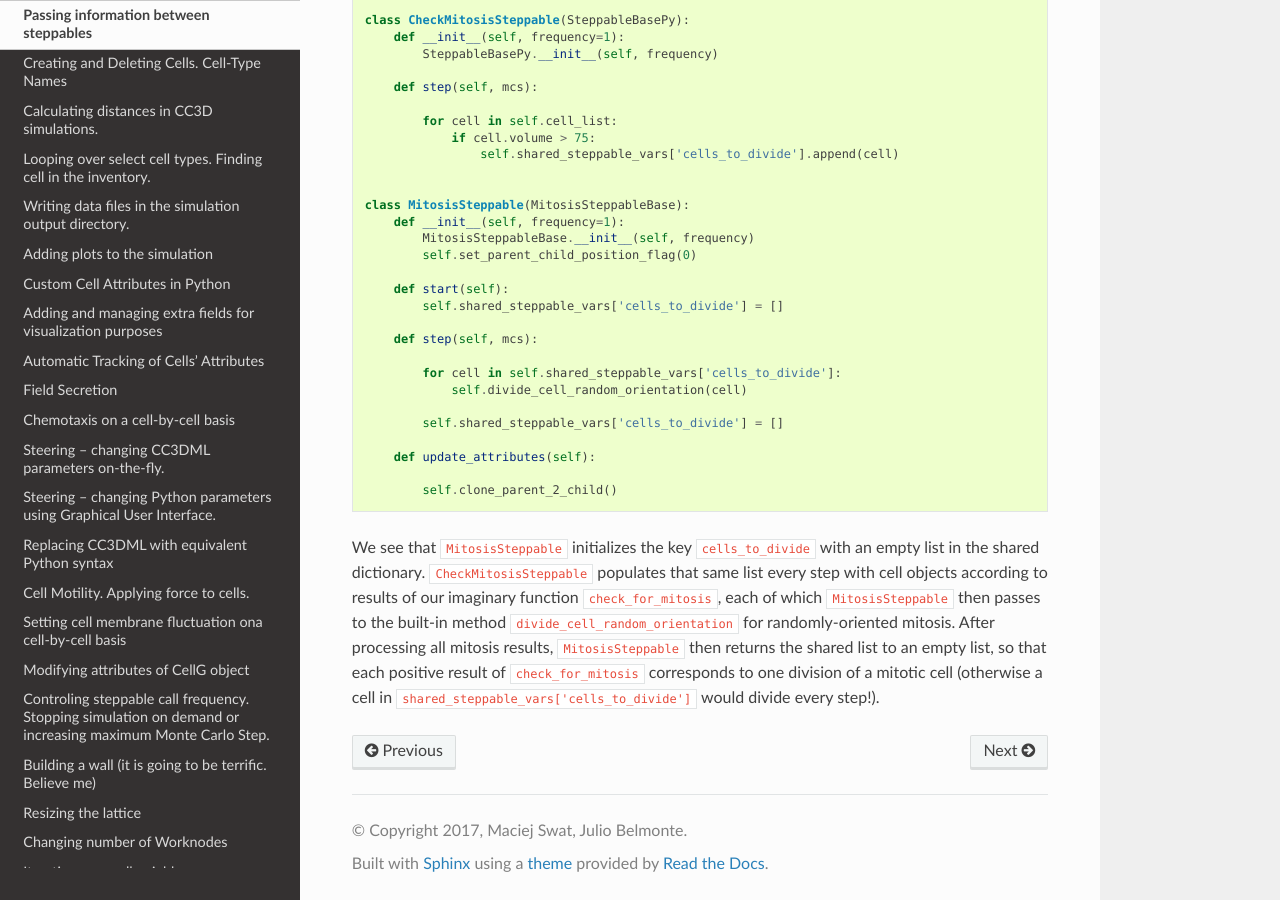
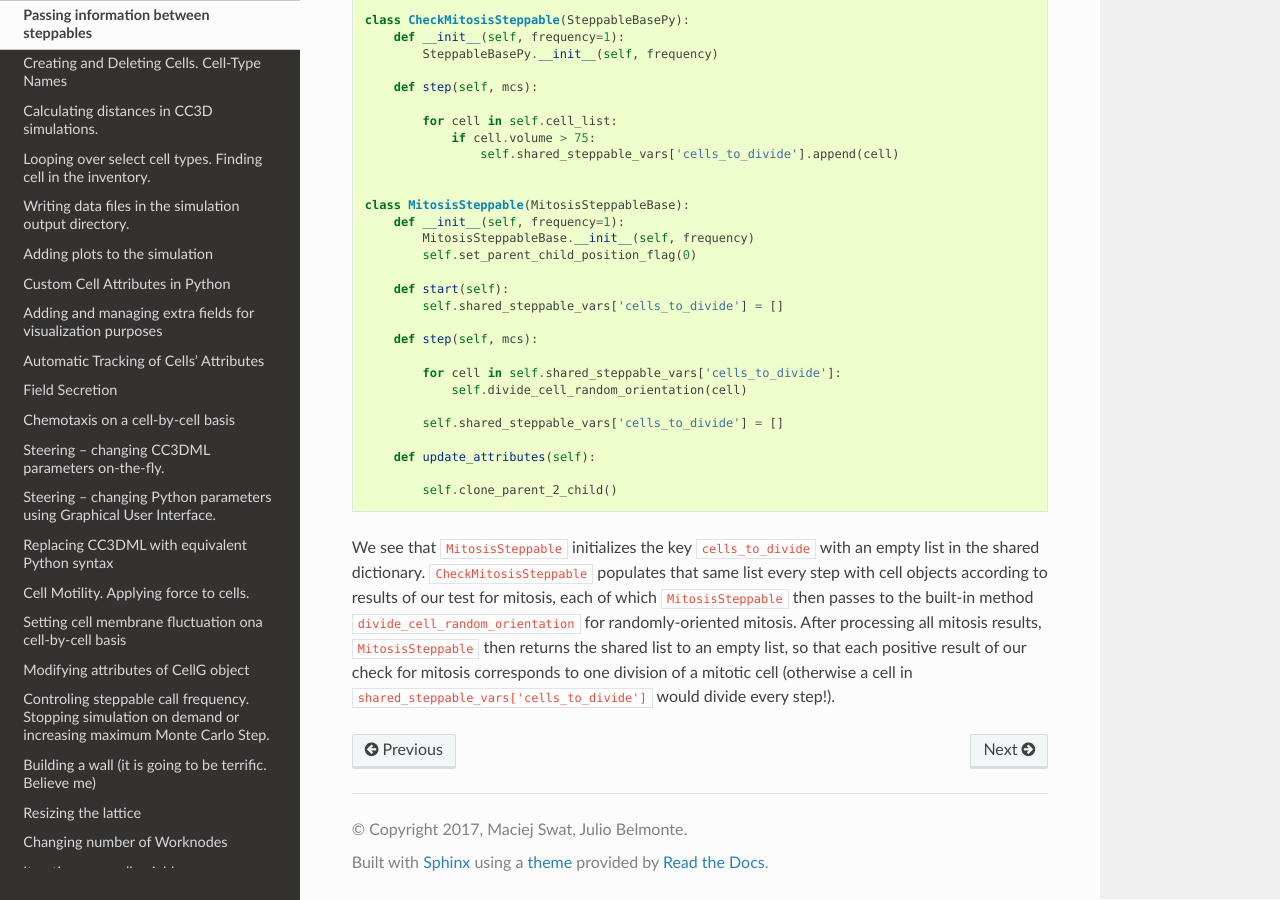
Before and after one commit to CompuCell3D/PythonScriptingManual, a Sphinx documentation site: the page built from docs/passing_information_between_steppables.rst, in a window 1280 px wide and 900 px high, scrolled down 1066 px. Built offline with Sphinx 7.4.7 and the Read the Docs theme 2.0.0, drawn with Linux system fonts in a browser that asks for light colours.

Commit message:
Minor revision to documentation for passing information between steppables.

```diff
--- a/docs/passing_information_between_steppables.rst
+++ b/docs/passing_information_between_steppables.rst
@@ -80,9 +80,9 @@ with a volume greater than 75 undergo mitosis:
 
 We see that ``MitosisSteppable`` initializes the key ``cells_to_divide`` with an empty list in
 the shared dictionary. ``CheckMitosisSteppable`` populates that same list every step with
-cell objects according to results of our imaginary function ``check_for_mitosis``, each of
+cell objects according to results of our test for mitosis, each of
 which ``MitosisSteppable`` then passes to the built-in method ``divide_cell_random_orientation``
 for randomly-oriented mitosis. After processing all mitosis results, ``MitosisSteppable``
 then returns the shared list to an empty list, so that each positive result of
-``check_for_mitosis`` corresponds to one division of a mitotic cell (otherwise a cell in
+our check for mitosis corresponds to one division of a mitotic cell (otherwise a cell in
 ``shared_steppable_vars['cells_to_divide']`` would divide every step!).
```
